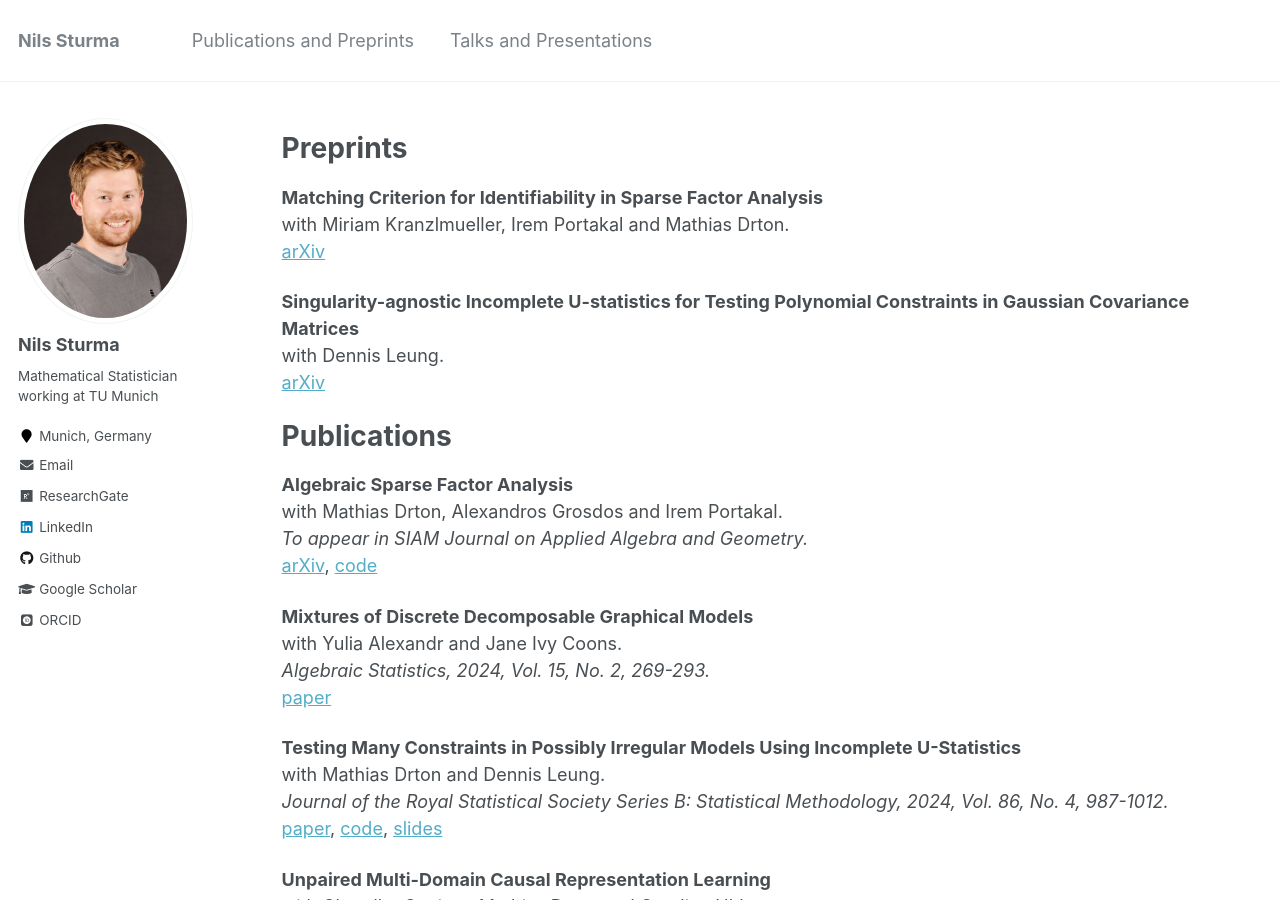
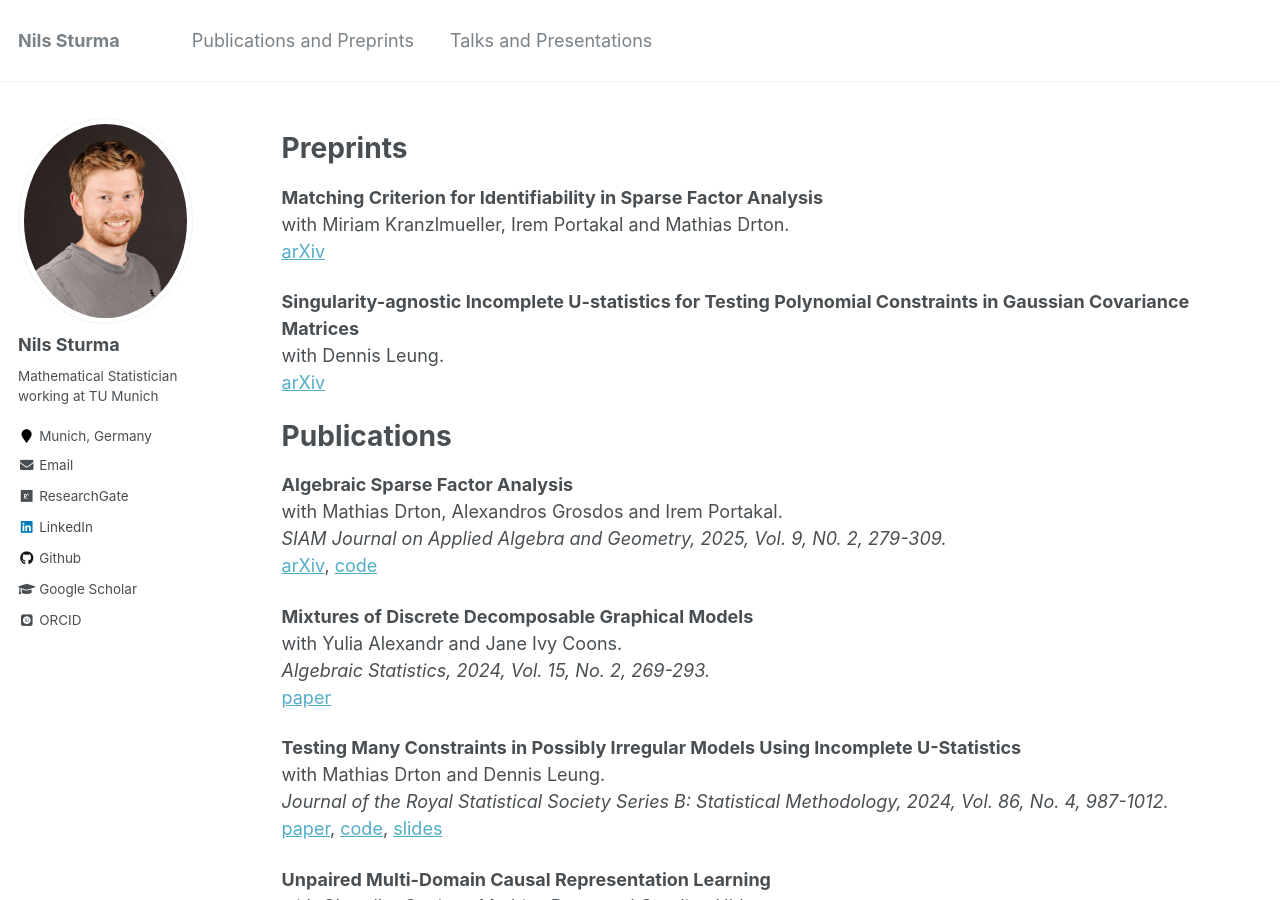
Before and after one commit to NilsSturma/nilssturma.github.io, a Jekyll site: the page built from _pages/publications.md, in a window 1280 px wide and 900 px high. Built offline with Jekyll 4.4.1, drawn with Linux system fonts in a browser that asks for light colours; some web fonts are replaced.

Commit message:
added SIAM publication details

```diff
--- a/_pages/publications.md
+++ b/_pages/publications.md
@@ -30,7 +30,7 @@ with Dennis Leung. \
 
 **Algebraic Sparse Factor Analysis** \
 with Mathias Drton, Alexandros Grosdos and Irem Portakal. \
-*To appear in SIAM Journal on Applied Algebra and Geometry.* \
+*SIAM Journal on Applied Algebra and Geometry, 2025, Vol. 9, N0. 2, 279-309.* \
 [arXiv](https://arxiv.org/abs/2312.14762), [code](https://mathrepo.mis.mpg.de/sparse-factor-analysis)
 
 **Mixtures of Discrete Decomposable Graphical Models** \
```
